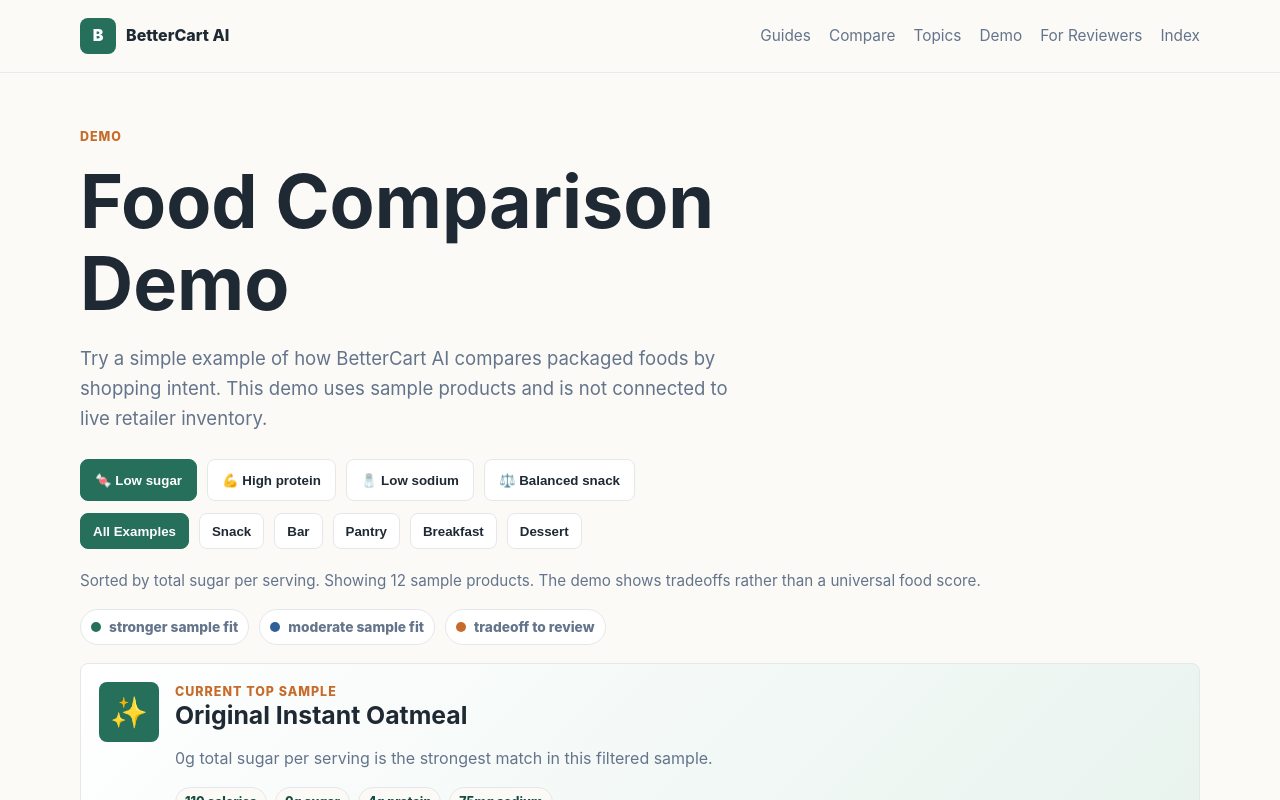
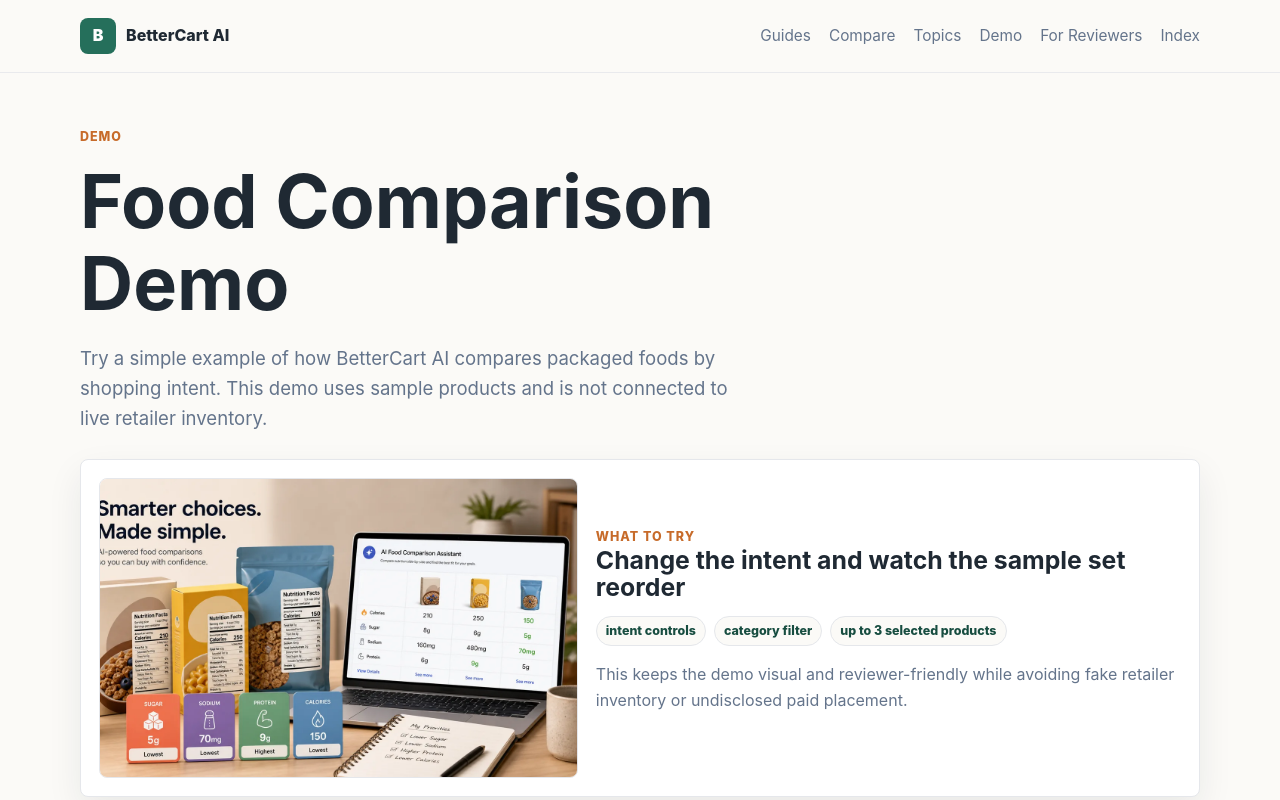
Before and after one commit to Astalos11/bettercart-ai-approval-site, a Next.js app: page /tools/food-comparison-demo in a window 1280 px wide. Shown: the top 800 px of the page. Built offline with nearby package versions, Linux system fonts and the light colour scheme; no server answers.

Commit message:
Add visual intro to food comparison demo

```diff
--- a/app/globals.css
+++ b/app/globals.css
@@ -880,6 +880,36 @@
   margin: 20px 0;
 }
 
+.demo-visual-card {
+  display: grid;
+  grid-template-columns: minmax(220px, 0.9fr) minmax(0, 1.1fr);
+  gap: 18px;
+  align-items: center;
+  background: var(--paper);
+  border: 1px solid var(--line);
+  border-radius: 8px;
+  box-shadow: var(--shadow);
+  padding: 18px;
+  margin-bottom: 22px;
+}
+
+.demo-visual-card img {
+  display: block;
+  width: 100%;
+  aspect-ratio: 16 / 10;
+  object-fit: cover;
+  border-radius: 8px;
+  border: 1px solid var(--line);
+}
+
+.demo-visual-card h2 {
+  font-size: 1.55rem;
+}
+
+.demo-visual-card p {
+  color: var(--muted);
+}
+
 .demo-controls button {
   background: var(--paper);
   color: var(--ink);
@@ -1205,6 +1235,7 @@
   .metric-preview-head,
   .metric-preview-row,
   .demo-table-row,
+  .demo-visual-card,
   .compare-tray,
   .top-result-card,
   .readiness-row,
--- a/app/tools/food-comparison-demo/page.jsx
+++ b/app/tools/food-comparison-demo/page.jsx
@@ -121,6 +121,25 @@
           <p className="lead">
             Try a simple example of how BetterCart AI compares packaged foods by shopping intent. This demo uses sample products and is not connected to live retailer inventory.
           </p>
+        </div>
+
+        <div className="demo-visual-card">
+          <img
+            src="/images/food-comparison-visual-v2.webp"
+            alt="Illustration of packaged food comparison cards and nutrition metrics"
+          />
+          <div>
+            <div className="eyebrow">What to try</div>
+            <h2>Change the intent and watch the sample set reorder</h2>
+            <div className="chip-row">
+              <span className="chip">intent controls</span>
+              <span className="chip">category filter</span>
+              <span className="chip">up to 3 selected products</span>
+            </div>
+            <p>
+              This keeps the demo visual and reviewer-friendly while avoiding fake retailer inventory or undisclosed paid placement.
+            </p>
+          </div>
         </div>
 
         <div className="demo-controls" aria-label="Choose a shopping intent">
```
